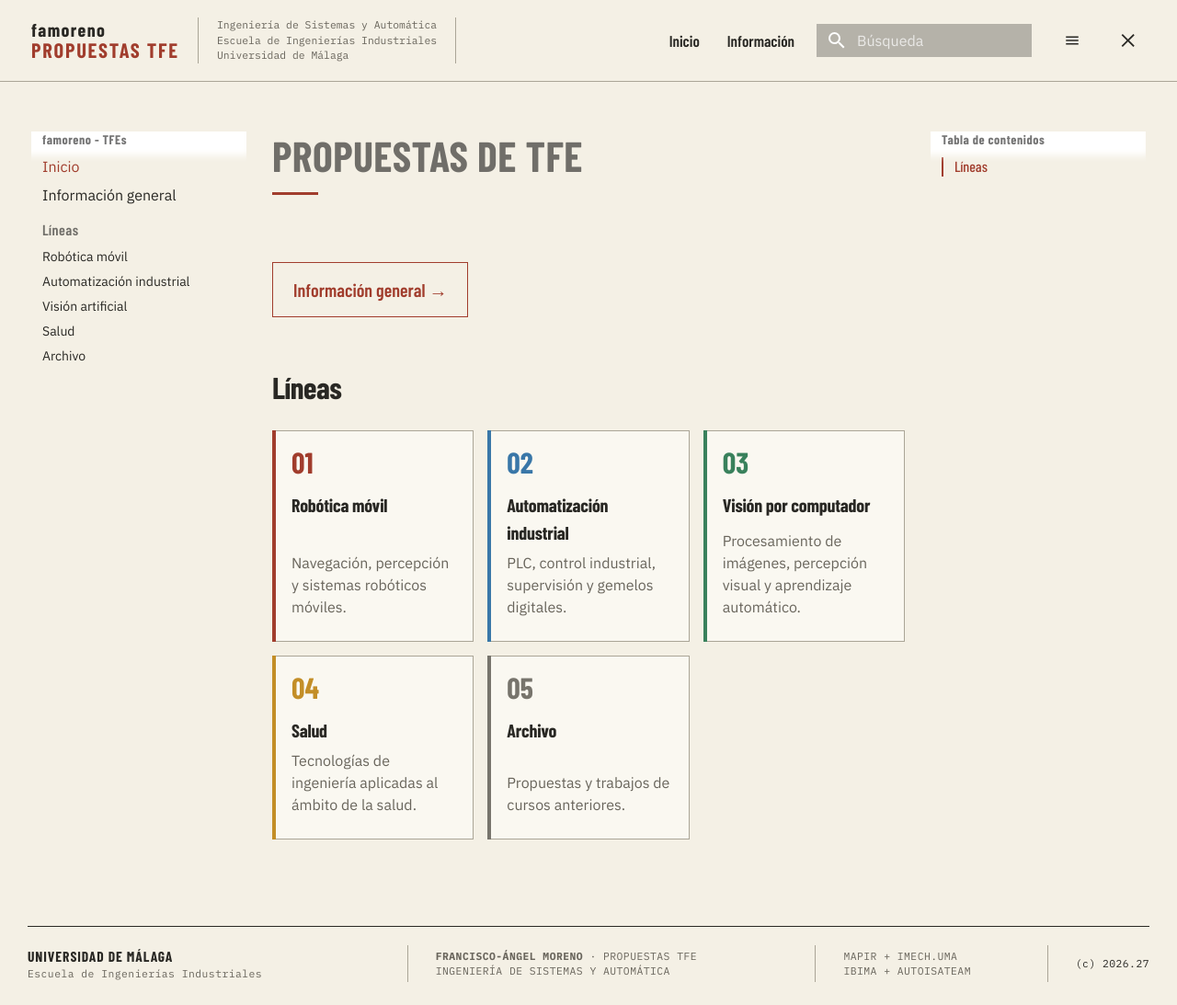
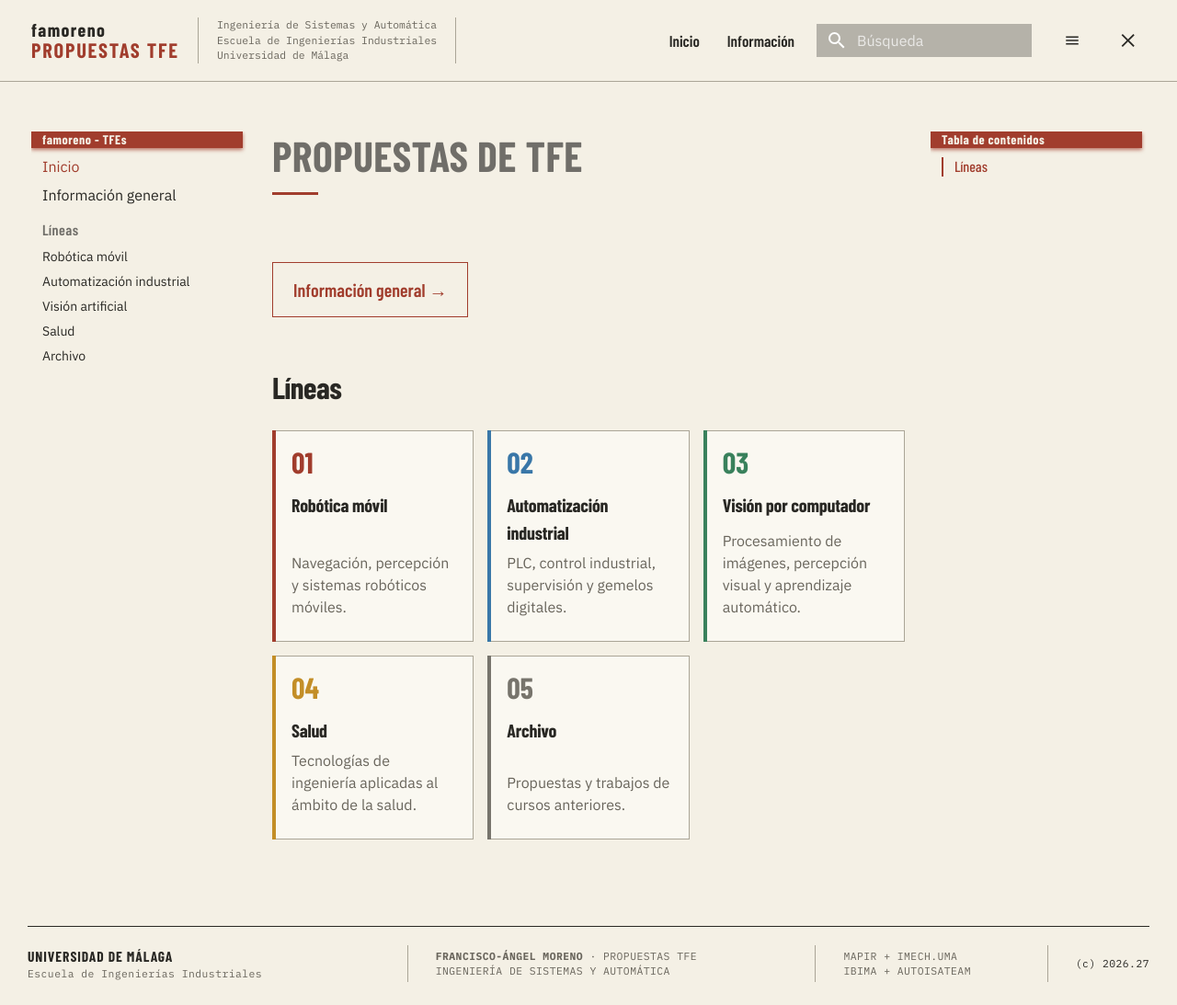
Before and after one commit to famoreno/propuestas_tfe, an MkDocs documentation site: the page built from docs/index.md, in a window 1280 px wide and 1093 px high. Shown: the whole window at 92% size. Built offline with MkDocs 1.6.1 and Material for MkDocs 9.7.7, drawn with Linux system fonts in a browser that asks for light colours; some web fonts are replaced.

Commit message:
Cambios menores en el formato

```diff
--- a/docs/stylesheets/extra.css
+++ b/docs/stylesheets/extra.css
@@ -1004,3 +1004,9 @@ body {
   }
 
 }
+
+.md-sidebar .md-nav__title {
+  background-color: var(--tfe-red);
+  color: var(--tfe-paper);
+  box-shadow: 0 2px 4px rgba(161, 61, 45, 0.7);
+}
```
